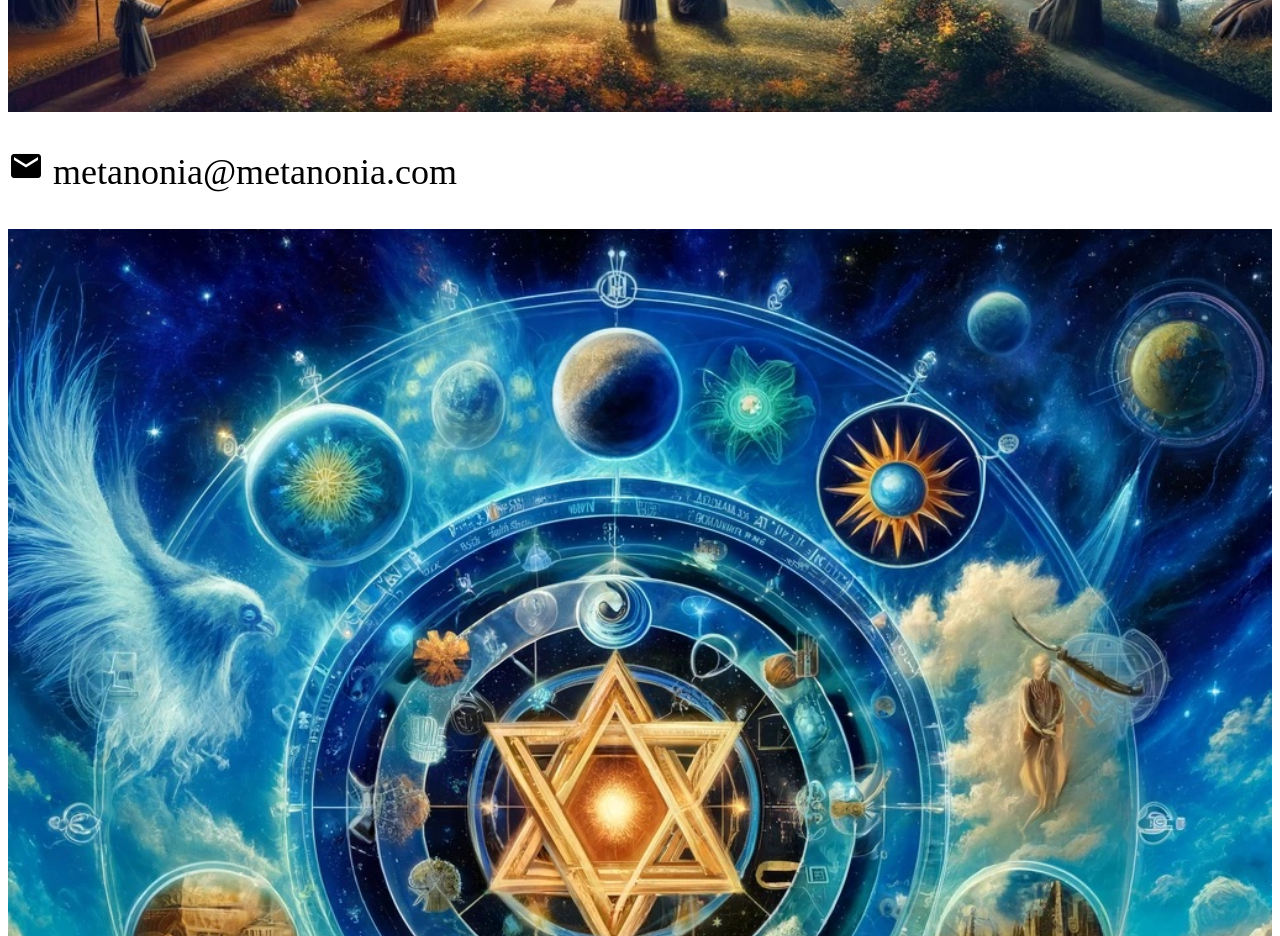
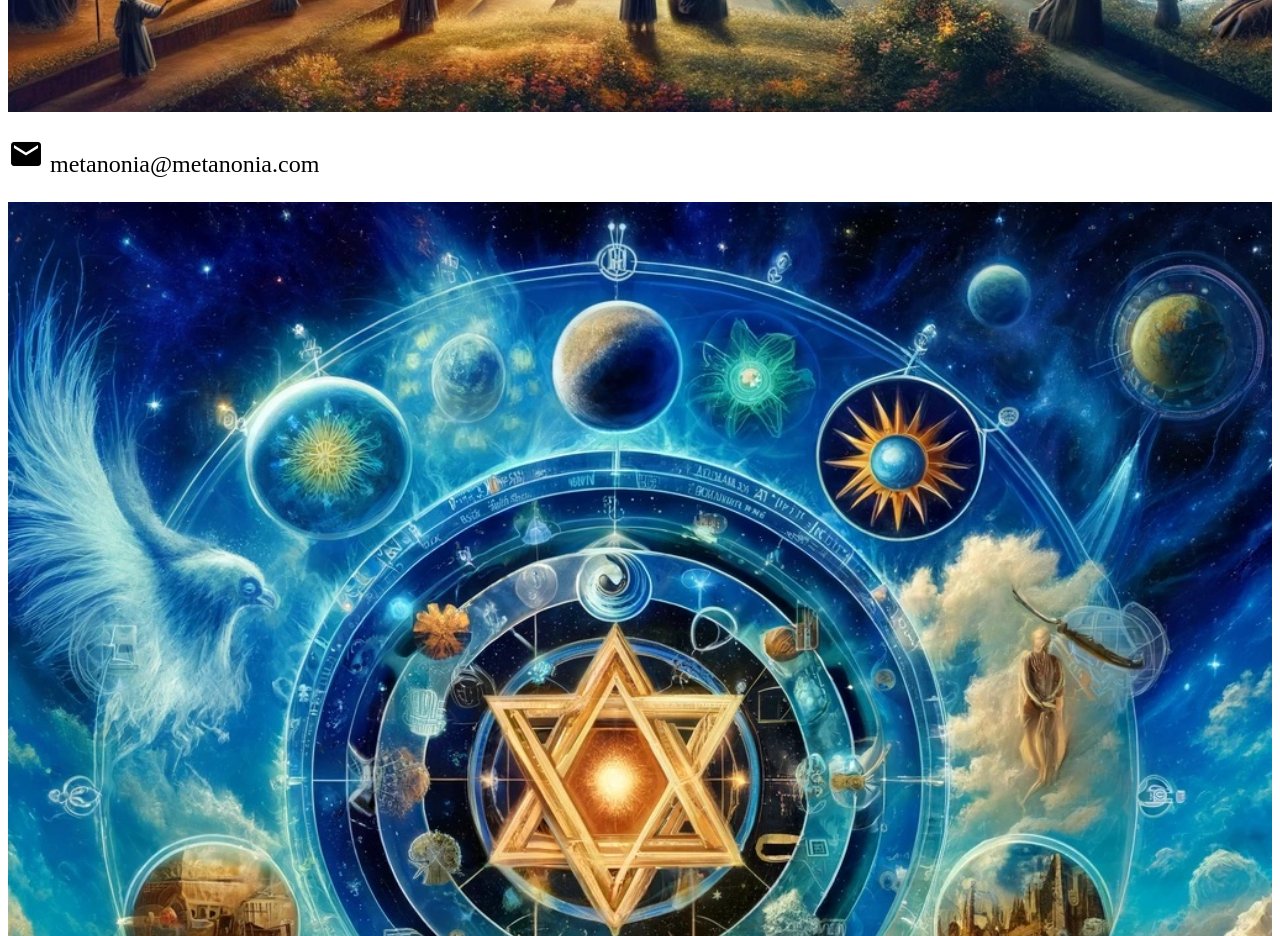
Before and after one commit to metanonia/metanoia.github.io, a plain HTML site: page index.html in a window 1280 px wide. Shown: the part 1160-2096 px from the top of the page. Drawn offline with Linux system fonts and the light colour scheme.

Commit message:
font size.

```diff
--- a/index.html
+++ b/index.html
@@ -18,7 +18,7 @@
     <img src="./images/background.jpeg" width="100%">
 </div>
 <div>
-    <p style="font-size:36px"><a href="mailto:metanonia@metanonia.com"><i class="material-icons" style="font-size:36px">email</i> metanonia@metanonia.com</a></p>
+    <p style="font-size:24px"><a href="mailto:metanonia@metanonia.com"><i class="material-icons" style="font-size:36px">email</i> metanonia@metanonia.com</a></p>
 </div>
 <div>
     <img src="./images/background2.jpeg"  width="100%">
```
